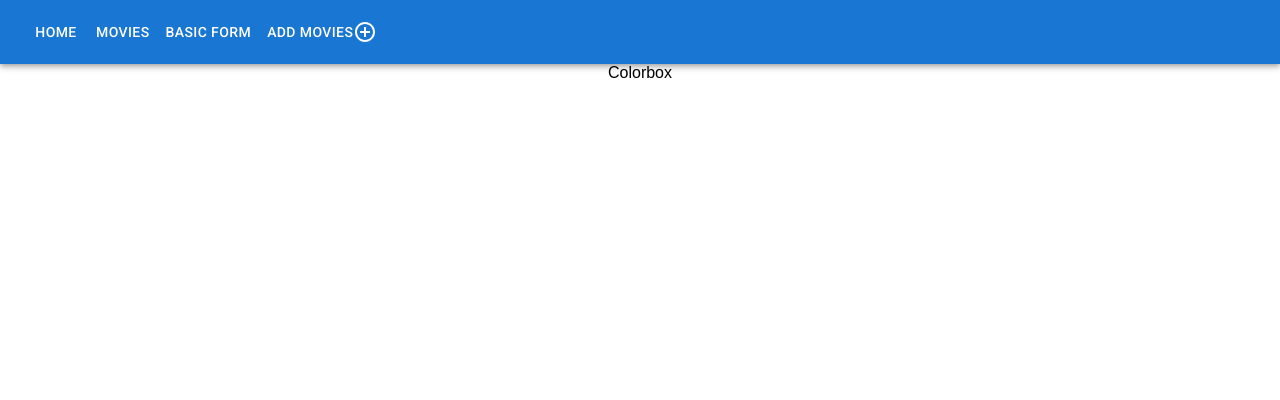
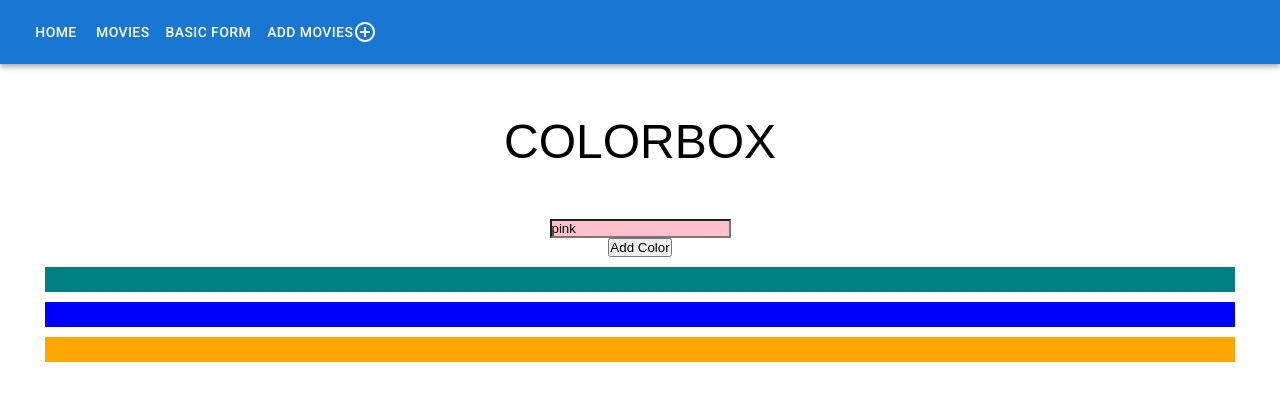
Before and after one commit to eunicedhivya/movie-listing, a React (Create React App) app: page /colorbox in a window 1280 px wide. Shown: the top 400 px of the page. Built offline with nearby package versions, Linux system fonts and the light colour scheme.

Commit message:
Update Colorbox.js

```diff
--- a/src/pages/Colorbox.js
+++ b/src/pages/Colorbox.js
@@ -1,11 +1,59 @@
 import Icon from '@mui/material/Icon';
-
+import { useState, useReducer } from 'react';
 function Colorbox() {
     return (
-        <div className="metadata">
-            Colorbox
+        <div>
+            <AddBox />
         </div>
     )
 }
 
+function AddBox() {
+  const [color, setColor] = useState('pink');
+  const styles = { backgroundColor: color };
+  const [colorList, setColorList] = useState(['teal', 'blue', 'orange'])
+  return (
+    <div className="container">
+      <h1>Colorbox</h1>
+      <div className='inputSection'>
+        <input
+          style={styles}
+          value={color}
+          onChange={(e) => {
+            console.log(e.target.value);
+            setColor(e.target.value);
+          }}
+          placeholder='Enter a color' /> <br />
+        <button onClick={
+          () => {
+            // setMovieList([...movieList,]);
+            setColorList([...colorList, color]);
+          }
+        }>Add Color</button>
+      </div>
+      {
+        colorList.map(function (item, id) {
+          // console.log(item, id);
+          return <ColorDiv key={id} clr={item} />
+        })
+      }
+    </div>
+
+  )
+}
+
+function ColorDiv({ clr }) {
+  const styles = {
+    backgroundColor: clr,
+    height: '25px',
+    width: '93%',
+    margin: '10px auto 0 auto'
+  }
+  return (
+    <div style={styles}></div>
+  )
+
+}
+
+
 export default Colorbox;
```
